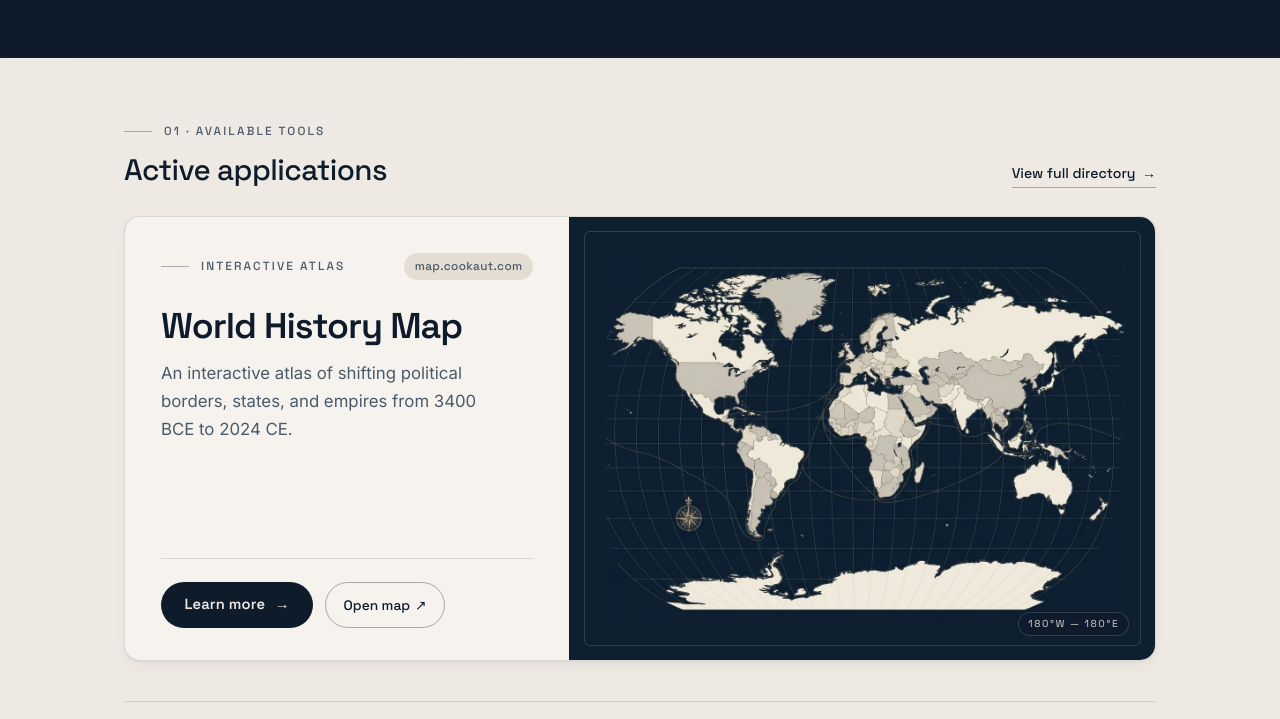
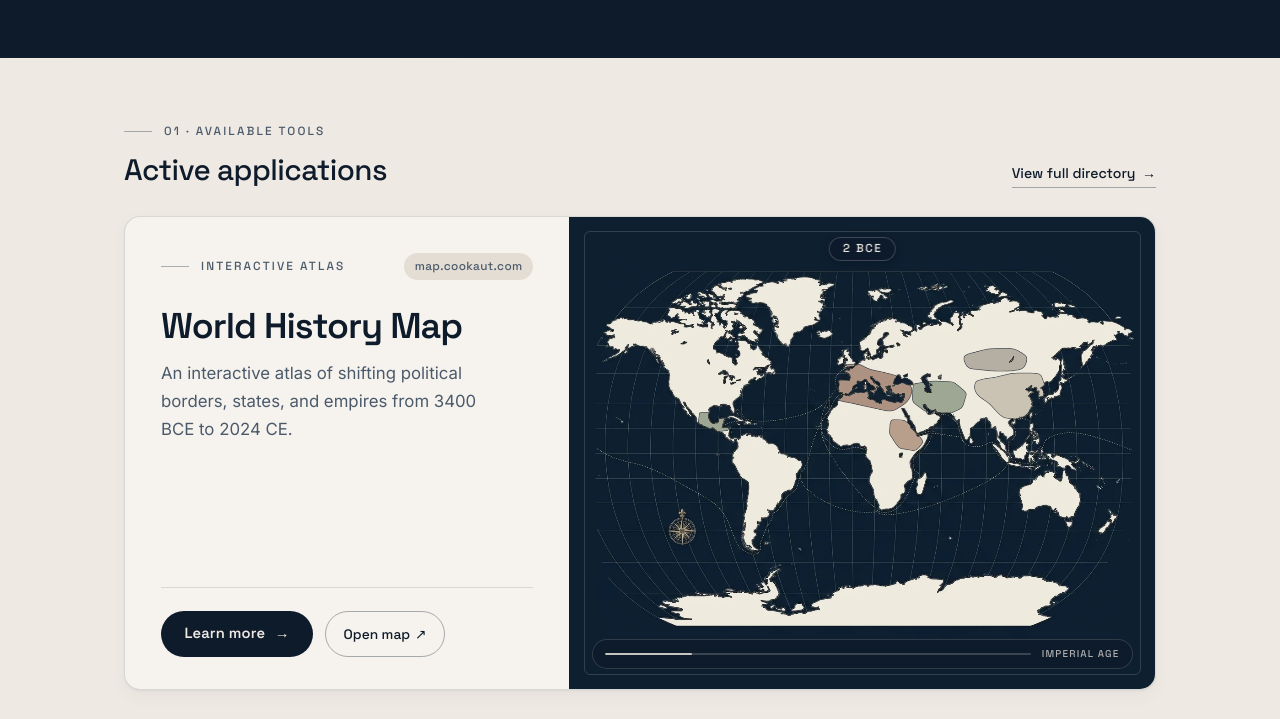
Before and after one commit to clinthc0003/cook-automation-hub, a website: page public/index.html in a window 1280 px wide. Shown: the part 541-1260 px from the top of the page. Drawn offline with Linux system fonts and the light colour scheme; animation ran at ten frames a second.

Commit message:
Animate World History Map preview across Home, Apps, and overview pages

```diff
--- a/public/app.js
+++ b/public/app.js
@@ -14,13 +14,13 @@
   var navLinks = document.querySelectorAll("[data-nav]");
   var appsRequest = null;
   var renderToken = 0;
-  var activePreview = null;
+  var activePreviews = [];
 
   /* ---------- Data ---------- */
 
   function loadApps() {
     if (!appsRequest) {
-      appsRequest = fetch("/apps.json")
+      appsRequest = fetch("/apps.json?v=2")
         .then(function (response) {
           if (!response.ok) {
             throw new Error("apps.json request failed");
@@ -111,9 +111,8 @@
   /* ---------- DOM helpers ---------- */
 
   function clearView() {
-    if (activePreview) {
-      activePreview.destroy();
-      activePreview = null;
+    while (activePreviews.length) {
+      activePreviews.pop().destroy();
     }
     view.textContent = "";
   }
@@ -299,9 +298,15 @@
 
     /* Right column: cartographic visual stage */
     var media = document.createElement("div");
-    media.className = "app-card-media";
     media.setAttribute("aria-hidden", "true");
 
+    if (app.animatedPreview === "world-history-map" && window.CookMapPreview) {
+      media.className = "app-card-media is-animated";
+      activePreviews.push(
+        window.CookMapPreview.mount(media, { interactive: false })
+      );
+    } else {
+      media.className = "app-card-media";
       if (app.image) {
         var img = document.createElement("img");
         img.className = "app-card-media-img";
@@ -315,6 +320,7 @@
       media.appendChild(frame);
 
       addText(media, "span", "app-card-coords", "180\u00b0W \u2014 180\u00b0E");
+    }
 
     card.appendChild(media);
     item.appendChild(card);
@@ -581,7 +587,7 @@
           "aria-label",
           "Animated preview of historical borders changing over time"
         );
-        activePreview = window.CookMapPreview.mount(plate);
+        activePreviews.push(window.CookMapPreview.mount(plate));
       } else {
         plate.className = "detail-plate";
         plate.setAttribute("aria-hidden", "true");
--- a/public/index.html
+++ b/public/index.html
@@ -22,7 +22,7 @@
     <link rel="manifest" href="/manifest.webmanifest" />
     <link rel="icon" href="/icons/favicon.svg" type="image/svg+xml" />
     <link rel="apple-touch-icon" href="/icons/icon-192.png" />
-    <link rel="stylesheet" href="/styles.css" />
+    <link rel="stylesheet" href="/styles.css?v=2" />
   </head>
   <body>
     <!-- Header -->
@@ -100,7 +100,7 @@
       </div>
     </footer>
 
-    <script src="/map-preview.js"></script>
-    <script src="/app.js"></script>
+    <script src="/map-preview.js?v=2"></script>
+    <script src="/app.js?v=2"></script>
   </body>
 </html>
--- a/public/map-preview.js
+++ b/public/map-preview.js
@@ -11,9 +11,8 @@
 
   var MAP_W = 1200;
   var MAP_H = 896;
-  var LOOP_SECONDS = 32;
+  var LOOP_SECONDS = 24;
   var SAMPLE_COUNT = 32;
-  var REDUCED_MOTION_PROGRESS = 0.25; /* Classical peak (~117 CE) */
 
   /* Muted antique-atlas palette harmonized with Midnight Navy & Cream */
   var PALETTE = {
@@ -2274,18 +2273,17 @@
     }
   }
 
-  /* ---------- Mount animated map inside detail plate ---------- */
-
-  function mount(container) {
+  /* ---------- Mount animated map inside a plate or showcase card ---------- */
+
+  function mount(container, options) {
+    var opts = options || {};
+    var interactive = opts.interactive !== false;
     var destroyed = false;
     var rafId = 0;
     var assets = null;
-    var prefersReduced =
-      typeof window.matchMedia === "function" &&
-      window.matchMedia("(prefers-reduced-motion: reduce)").matches;
-
-    var isPlaying = !prefersReduced;
-    var progress = prefersReduced ? REDUCED_MOTION_PROGRESS : 0.0;
+
+    var isPlaying = true;
+    var progress = 0.0;
     var lastTimestamp = 0;
     var lastYearText = "";
     var lastEraText = "";
@@ -2327,18 +2325,26 @@
     yearPill.textContent = formatYear(progressToYear(progress));
     container.appendChild(yearPill);
 
-    /* Bottom-edge subtle timeline bar */
+    /* Bottom bar: interactive scrubber on detail page, subtle progress strip on cards */
     var controls = document.createElement("div");
+    var toggleBtn = null;
+    var scrubber = null;
+    var trackFill = null;
+    var eraTag = document.createElement("span");
+    eraTag.className = "map-preview-era";
+    eraTag.textContent = getEraLabel(progressToYear(progress));
+
+    if (interactive) {
       controls.className = "map-preview-controls";
 
-    var toggleBtn = document.createElement("button");
+      toggleBtn = document.createElement("button");
       toggleBtn.type = "button";
       toggleBtn.className = "map-preview-toggle";
       toggleBtn.id = "map-preview-toggle";
       setToggleIcon(toggleBtn, isPlaying);
       controls.appendChild(toggleBtn);
 
-    var scrubber = document.createElement("input");
+      scrubber = document.createElement("input");
       scrubber.type = "range";
       scrubber.className = "map-preview-scrubber";
       scrubber.id = "map-preview-scrubber";
@@ -2349,10 +2355,20 @@
       scrubber.setAttribute("aria-label", "Scrub historical timeline");
       controls.appendChild(scrubber);
 
-    var eraTag = document.createElement("span");
-    eraTag.className = "map-preview-era";
-    eraTag.textContent = getEraLabel(progressToYear(progress));
       controls.appendChild(eraTag);
+    } else {
+      controls.className = "map-preview-controls is-passive";
+      controls.setAttribute("aria-hidden", "true");
+
+      var track = document.createElement("div");
+      track.className = "map-preview-track";
+      trackFill = document.createElement("div");
+      trackFill.className = "map-preview-track-fill";
+      track.appendChild(trackFill);
+      controls.appendChild(track);
+
+      controls.appendChild(eraTag);
+    }
 
     container.appendChild(controls);
 
@@ -2400,7 +2416,7 @@
       /* 4. Composite clipped territories onto the base atlas */
       ctx.drawImage(offCanvas, 0, 0, MAP_W, MAP_H);
 
-      /* 5. Update year badge, era caption, and scrubber position */
+      /* 5. Update year badge, era caption, and timeline progress */
       var yearText = formatYear(year);
       if (yearText !== lastYearText) {
         lastYearText = yearText;
@@ -2413,11 +2429,16 @@
         eraTag.textContent = eraText;
       }
 
+      var pct = (p * 100).toFixed(2) + "%";
+      if (scrubber) {
         var sliderVal = String(Math.round(p * 1000));
         if (document.activeElement !== scrubber) {
           scrubber.value = sliderVal;
         }
-      scrubber.style.setProperty("--progress", (p * 100).toFixed(2) + "%");
+        scrubber.style.setProperty("--progress", pct);
+      } else if (trackFill) {
+        trackFill.style.width = pct;
+      }
     }
 
     function tick(now) {
@@ -2457,7 +2478,8 @@
       }
     }
 
-    /* Interactive controls */
+    /* Interactive controls (descriptor page) */
+    if (toggleBtn) {
       toggleBtn.addEventListener("click", function () {
         isPlaying = !isPlaying;
         setToggleIcon(toggleBtn, isPlaying);
@@ -2467,11 +2489,14 @@
           stopLoop();
         }
       });
-
+    }
+
+    if (scrubber) {
       scrubber.addEventListener("input", function () {
         progress = clamp(Number(scrubber.value) / 1000, 0, 1);
         drawFrame(progress);
       });
+    }
 
     /* Pause when tab is hidden to save battery */
     function onVisibilityChange() {
@@ -2510,7 +2535,9 @@
       setProgress: function (p) {
         progress = clamp(p, 0, 1);
         isPlaying = false;
+        if (toggleBtn) {
           setToggleIcon(toggleBtn, false);
+        }
         stopLoop();
         drawFrame(progress);
       },
--- a/public/styles.css
+++ b/public/styles.css
@@ -774,15 +774,22 @@ img {
   border-left: 1px solid var(--line);
 }
 
-.app-card-media-img {
+.app-card-media.is-animated {
+  padding: 1.65rem 1.15rem 2.25rem;
+  background: #0e1f30;
+}
+
+.app-card-media-img,
+.app-card-media.is-animated .detail-plate-canvas {
   width: 100%;
   height: 100%;
   object-fit: contain;
   object-position: center;
-  transition: transform 450ms cubic-bezier(0.22, 1, 0.36, 1);
-}
-
-.app-card.is-featured:hover .app-card-media-img {
+  transition: transform 450ms cubic-bezier(0.22, 1, 0.36, 1), opacity 220ms ease;
+}
+
+.app-card.is-featured:hover .app-card-media-img,
+.app-card.is-featured:hover .app-card-media.is-animated .detail-plate-canvas {
   transform: scale(1.03);
 }
 
@@ -1104,6 +1111,27 @@ img {
   white-space: nowrap;
 }
 
+.map-preview-controls.is-passive {
+  padding: 0.38rem 0.78rem;
+  gap: 0.7rem;
+  pointer-events: none;
+}
+
+.map-preview-track {
+  flex: 1;
+  height: 2px;
+  border-radius: 999px;
+  background: rgba(238, 233, 227, 0.2);
+  overflow: hidden;
+}
+
+.map-preview-track-fill {
+  width: 0%;
+  height: 100%;
+  border-radius: 999px;
+  background: rgba(238, 233, 227, 0.78);
+}
+
 /* Stats strip */
 
 .detail-stats-band {
@@ -1450,6 +1478,10 @@ img {
     border-bottom: 1px solid var(--line);
   }
 
+  .app-card-media.is-animated {
+    padding: 1.65rem 0.9rem 2.2rem;
+  }
+
   .app-card-content {
     padding: 1.75rem 1.5rem 1.65rem;
   }
```
Lines whose indentation alone changed are shown as unchanged.
